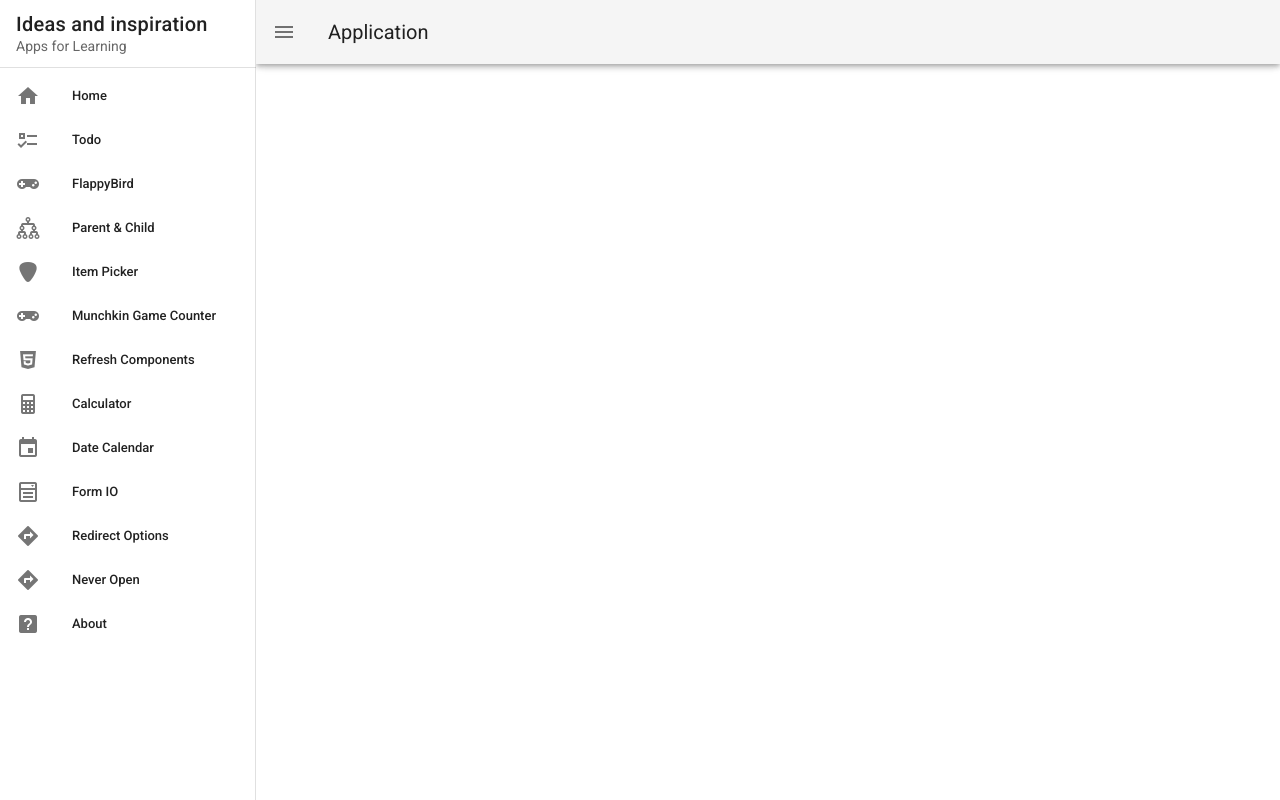
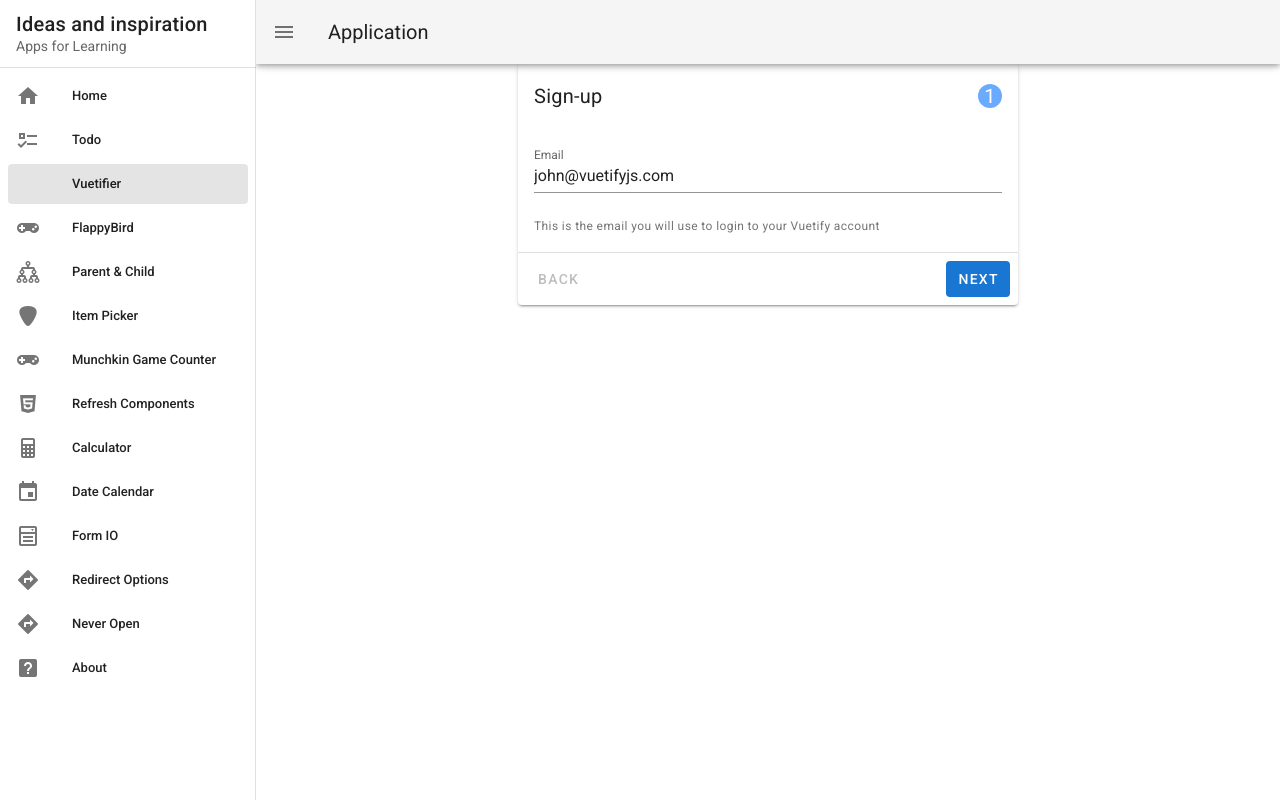
Before and after one commit to temaari/multipurpose-app, a Vue app: page /Vuetifier in a window 1280 px wide. Built offline with nearby package versions, Linux system fonts and the light colour scheme.

Commit message:
add vuetifier

```diff
--- a/src/App.vue
+++ b/src/App.vue
@@ -57,6 +57,7 @@
 			items: [
 					{ title: 'Home', icon: 'mdi-home', to:'/'},
 					{ title: 'Todo', icon: 'mdi-format-list-checks', to: '/todo' },
+					{ title: 'Vuetifier', icon: 'mdi-vue', to: '/Vuetifier' },
 					{ title: 'FlappyBird', icon: 'mdi-controller-classic', to: '/FlappyBird' },
 					{ title: 'Parent & Child', icon: 'mdi-family-tree', to: '/parent' },
 					{ title: 'Item Picker', icon: 'mdi-guitar-pick', to: '/itempicker' },
--- a/src/Components/Parent/ButtonOnly.vue
+++ b/src/Components/Parent/ButtonOnly.vue
@@ -1,7 +1,7 @@
 <template>
 	<div class="pa-2" >
 		<p>Click button to change parent value</p>
-		<button class="pa-1" @click="updateValue('hello there' + count)" >Click me</button>
+		<button class="pa-1" @click="updateValue('hello there ' + count)" >Click me</button>
 	</div>
 </template>
 
--- a/src/Components/Parent/ChildButton.vue
+++ b/src/Components/Parent/ChildButton.vue
@@ -5,6 +5,7 @@
 			class="pa-1"
 			type="text"
 			v-model="value"
+			@keyup.enter="updateValue(value)"
 		/><br>
 		<button class="pa-1" @click="updateValue(value)" >Click me</button>
 	</div>
--- a/src/Components/Parent/DueButton.vue
+++ b/src/Components/Parent/DueButton.vue
@@ -1,19 +1,26 @@
 <template>
 	<div class="pa-2" >
 		<p>Click button to change parent value</p>
-		<button class="pa-1" @click="updateValue({name:'uno',value: 'Hello there uno'})" >Click me</button>
-		<button class="pa-1" @click="updateValue({name:'due',value: 'Hello there due'})" >Click me</button>
+		<button class="pa-1" @click="updateValue({name:'uno',value: 'Hello there uno ' + x})" >Click me</button>
+		<button class="pa-1" @click="updateValue({name:'due',value: 'Hello there due ' + y})" >Click me</button>
 	</div>
 </template>
 
 <script>
 	export default {
+		data() {
+			return {
+				x: 0,
+				y: 0,
+			}
+		},
 		props: {
 			value: ''
 		},
 		methods: {
-			updateValue: function ({name, value}) {
-				this.$emit('input', {name, value});
+			updateValue: function (value) {
+				this.$emit('input', value);
+				value.name === 'uno' ? this.x++ : this.y++
 			}
 		}
 	}
--- a/src/router/index.js
+++ b/src/router/index.js
@@ -19,6 +19,11 @@ const routes = [
 		path: '/FlappyBird',
 		name: 'FlappyBird',
 		component: () => import('../views/FlappyBird.vue')
+	},
+	{
+		path: '/Vuetifier',
+		name: 'Vuetifier',
+		component: () => import('../views/Vuetifier.vue')
 	},
 	{
 		path: '/Parent',
--- /dev/null
+++ b/src/views/Vuetifier.vue
@@ -0,0 +1,100 @@
+<template>
+	<v-card
+		class="mx-auto"
+		max-width="500"
+	>
+		<v-card-title class="title font-weight-regular justify-space-between">
+			<span>{{ currentTitle }}</span>
+			<v-avatar
+				color="primary lighten-2"
+				class="subheading white--text"
+				size="24"
+				v-text="step"
+			></v-avatar>
+		</v-card-title>
+
+		<v-window v-model="step">
+			<v-window-item :value="1">
+				<v-card-text>
+					<v-text-field
+						label="Email"
+						value="john@vuetifyjs.com"
+					></v-text-field>
+					<span class="caption grey--text text--darken-1">
+						This is the email you will use to login to your Vuetify account
+					</span>
+				</v-card-text>
+			</v-window-item>
+
+			<v-window-item :value="2">
+				<v-card-text>
+					<v-text-field
+						label="Password"
+						type="password"
+					></v-text-field>
+					<v-text-field
+						label="Confirm Password"
+						type="password"
+					></v-text-field>
+					<span class="caption grey--text text--darken-1">
+						Please enter a password for your account
+					</span>
+				</v-card-text>
+			</v-window-item>
+
+			<v-window-item :value="3">
+				<div class="pa-4 text-center">
+					<v-img
+						class="mb-4"
+						contain
+						height="128"
+						src="https://cdn.vuetifyjs.com/images/logos/v.svg"
+					></v-img>
+					<h3 class="title font-weight-light mb-2">
+						Welcome to Vuetify
+					</h3>
+					<span class="caption grey--text">Thanks for signing up!</span>
+				</div>
+			</v-window-item>
+		</v-window>
+
+		<v-divider></v-divider>
+
+		<v-card-actions>
+			<v-btn
+				:disabled="step === 1"
+				text
+				@click="step--"
+			>
+				Back
+			</v-btn>
+			<v-spacer></v-spacer>
+			<v-btn
+				:disabled="step === 3"
+				color="primary"
+				depressed
+				@click="step++"
+			>
+				Next
+			</v-btn>
+		</v-card-actions>
+	</v-card>
+</template>
+
+<script>
+	export default {
+		data: () => ({
+			step: 1,
+		}),
+
+		computed: {
+			currentTitle () {
+				switch (this.step) {
+					case 1: return 'Sign-up'
+					case 2: return 'Create a password'
+					default: return 'Account created'
+				}
+			},
+		},
+	}
+</script>
```
